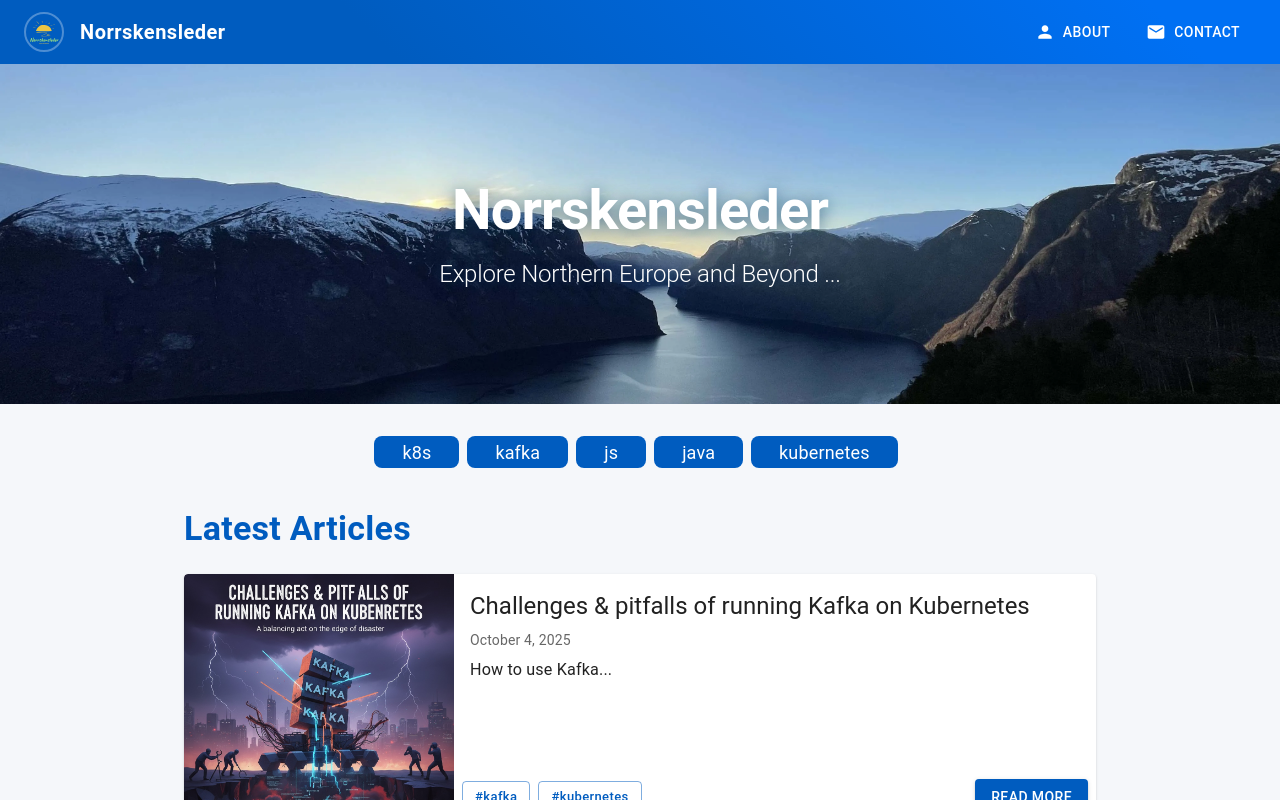
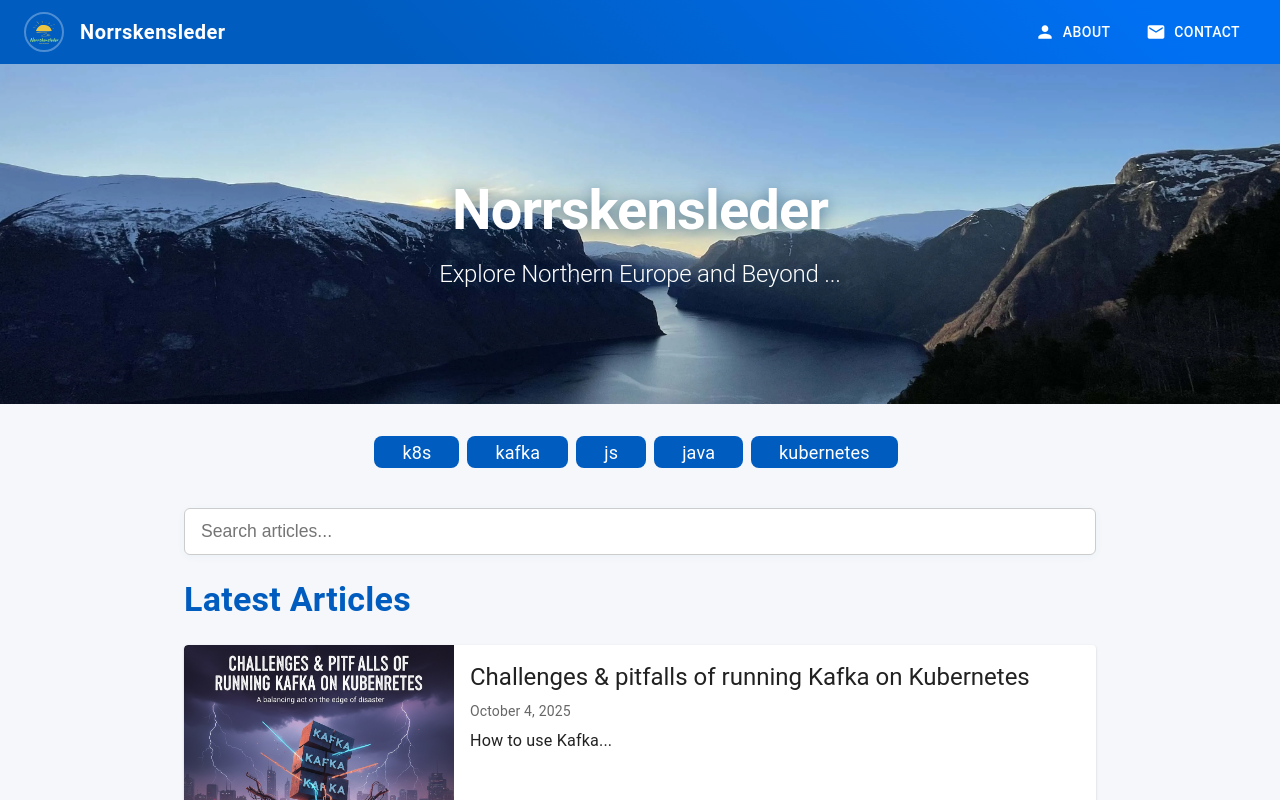
Before and after one commit to mehdihasan/mehdihasan.github.io, a Next.js app: page / in a window 1280 px wide. Shown: the top 800 px of the page. Built offline with nearby package versions, Linux system fonts and the light colour scheme.

Commit message:
Add Search functionality

```diff
--- a/pages/index.js
+++ b/pages/index.js
@@ -6,6 +6,7 @@ import { Box, Typography, Container, Chip, Grid } from '@mui/material';
 import Navbar from '../components/Navbar';
 import Footer from '../components/Footer';
 import Script from 'next/script';
+import { useState } from 'react';
 
 export async function getStaticProps() {
   const posts = getSortedPostsData();
@@ -25,6 +26,12 @@ export async function getStaticProps() {
 }
 
 export default function Home({ posts, topTags }) {
+  const [search, setSearch] = useState('');
+  const filteredPosts = posts.filter(post =>
+    post.title.toLowerCase().includes(search.toLowerCase()) ||
+    post.content.toLowerCase().includes(search.toLowerCase())
+  );
+
   return (
     <>
       <Navbar />
@@ -89,15 +96,39 @@ export default function Home({ posts, topTags }) {
         </Box>
       </Container>
       <Container maxWidth="md" sx={{ mt: 4 }}>
+        {/* Search Bar */}
+        <Box sx={{ display: 'flex', justifyContent: 'center', mb: 3 }}>
+          <input
+            type="text"
+            value={search}
+            onChange={e => setSearch(e.target.value)}
+            placeholder="Search articles..."
+            style={{
+              width: '100%',
+              padding: '0.75rem 1rem',
+              fontSize: '1.1rem',
+              border: '1px solid #ccc',
+              borderRadius: 6,
+              outline: 'none',
+              boxShadow: '0 2px 8px rgba(25, 118, 210, 0.04)'
+            }}
+          />
+        </Box>
         <Typography
           variant="h4"
           sx={{ mb: 3, fontWeight: 600, color: 'primary.main' }}
         >
           Latest Articles
         </Typography>
-        {posts.map(post => (
-          <ArticleCardHorizontal key={post.slug} post={post} />
-        ))}
+        {filteredPosts.length === 0 ? (
+          <Typography variant="body1" sx={{ color: 'text.secondary', mb: 4 }}>
+            No articles found.
+          </Typography>
+        ) : (
+          filteredPosts.map(post => (
+            <ArticleCardHorizontal key={post.slug} post={post} />
+          ))
+        )}
       </Container>
       <Footer />
     </>
```
